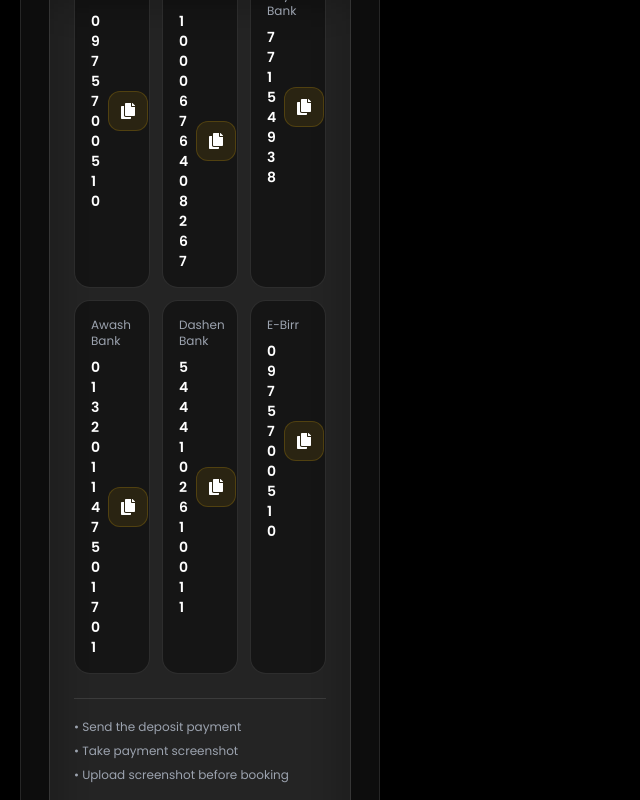
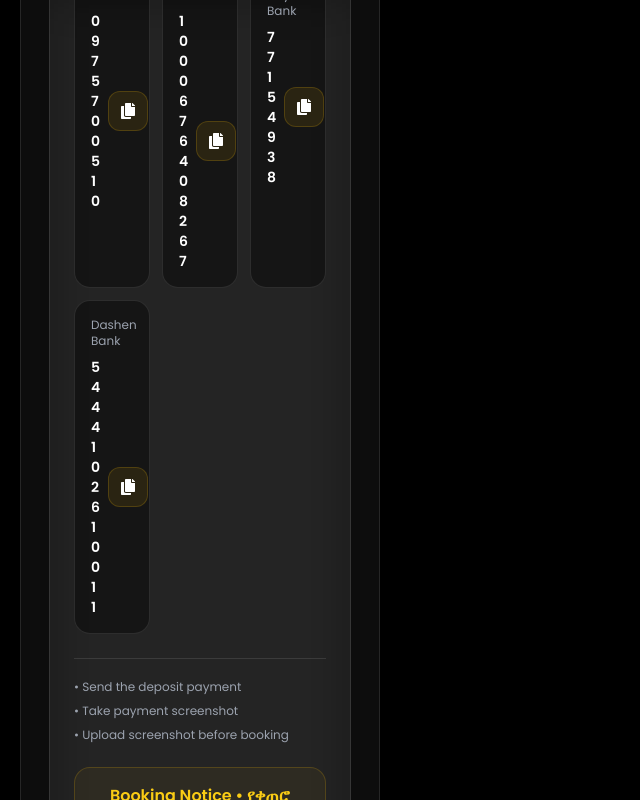
Before and after one commit to fish19-12/ras-nati-barber, a React (Vite) app in the folder frontend/: page /booking in a window 1280 px wide. Shown: the part 1245-2045 px from the top of the page, without its empty margins (0-640 px from the left). Built offline with nearby package versions, Linux system fonts and the light colour scheme; no server answers.

Commit message:
describe your changes

```diff
--- a/frontend/src/pages/Booking.jsx
+++ b/frontend/src/pages/Booking.jsx
@@ -900,17 +900,10 @@
                     label: "Abyssinia Bank",
                     number: "77154938",
                   },
-                  {
-                    label: "Awash Bank",
-                    number: "013201147501701",
-                  },
+
                   {
                     label: "Dashen Bank",
                     number: "5444102610011",
-                  },
-                  {
-                    label: "E-Birr",
-                    number: "0975700510",
                   },
                 ].map((item, i) => (
                   <div
```
